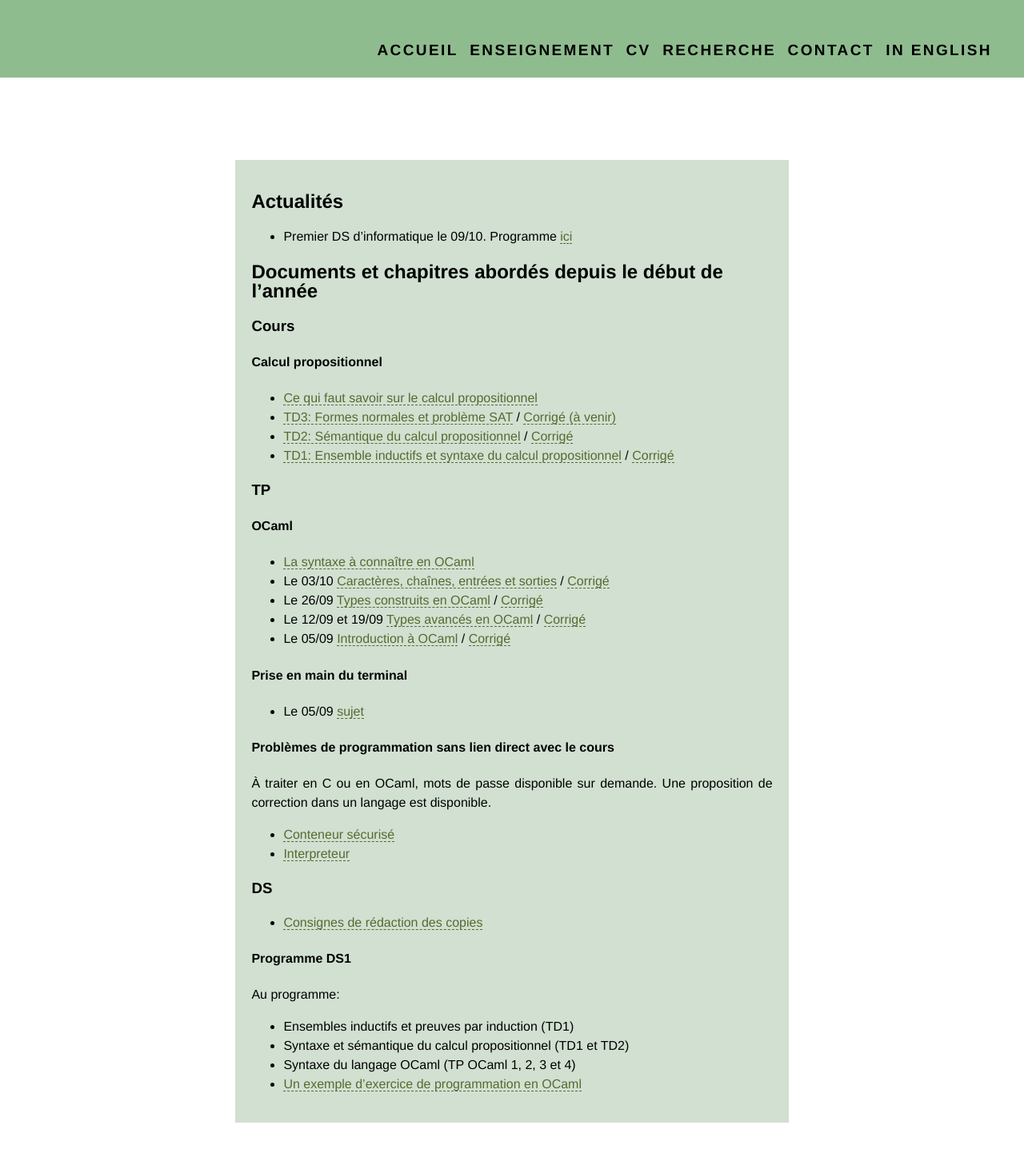
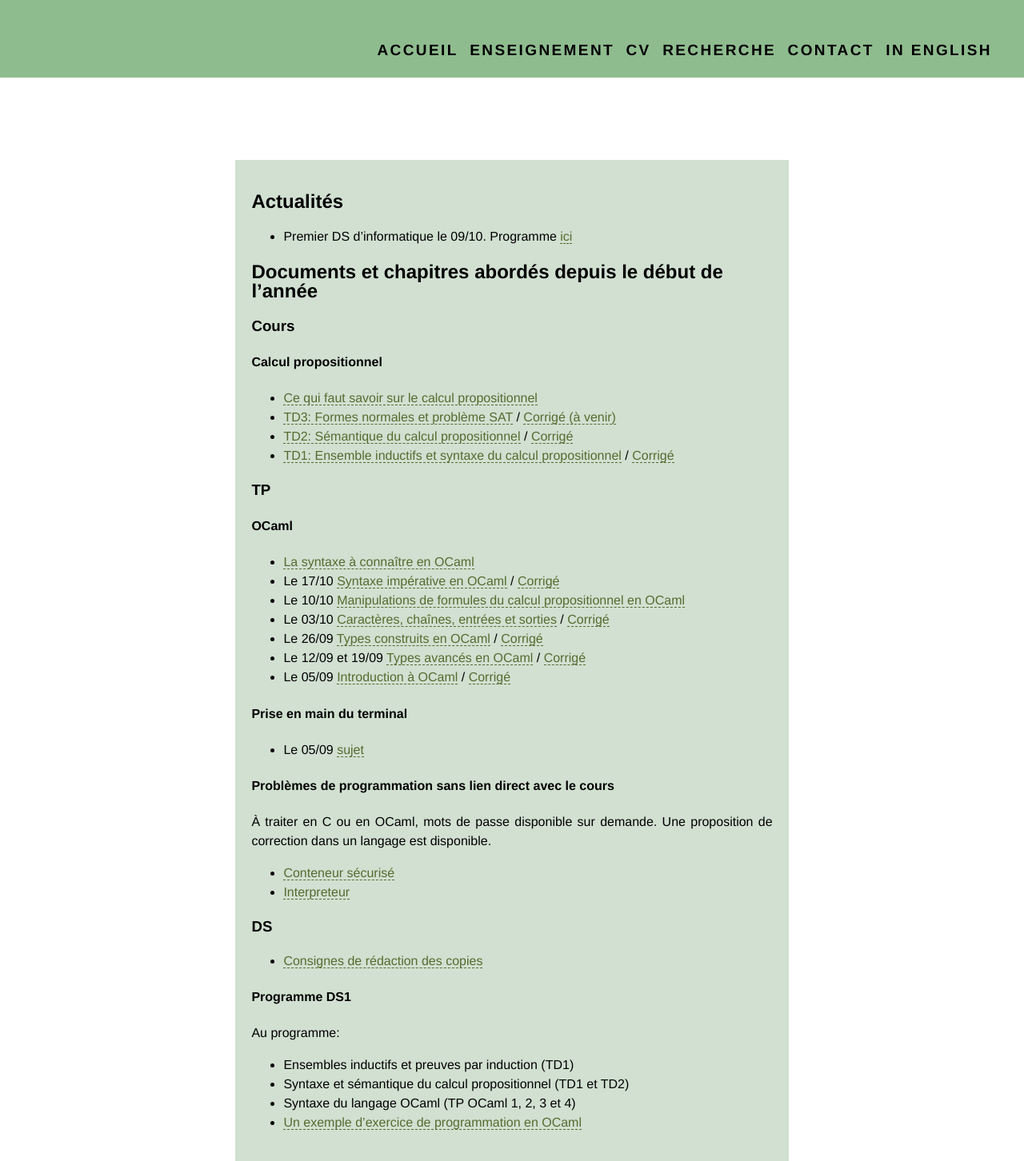
Before and after one commit to VladislavTempez/Vladislavtempez.github.io, a Jekyll site: the page built from pages/mp2i.md, in a window 1280 px wide. Shown: the whole page at 80% size. Built offline with Jekyll 4.4.1, drawn with Linux system fonts in a browser that asks for light colours; before the commit the page ends 1404 px from its top, so only the background shows below that.

Commit message:
ajout tp for et formules

```diff
--- a/pages/mp2i.md
+++ b/pages/mp2i.md
@@ -20,6 +20,8 @@ description: Vladislav Tempez - Enseignement - MP2I - Informatique
 ### TP
 #### OCaml
 - [La syntaxe à connaître en OCaml](https://nc-lycees.netocentre.fr/s/3YsmRsNCXLd57FK)
+- Le 17/10 [Syntaxe impérative en OCaml](https://nc-lycees.netocentre.fr/s/joPXZY2BsXLwKma) / [Corrigé](https://nc-lycees.netocentre.fr/s/nQwjoKmpNAe8tqq)
+- Le 10/10 [Manipulations de formules du calcul propositionnel en OCaml](https://nc-lycees.netocentre.fr/s/ctMnDaKRmHoJowz)
 - Le 03/10 [Caractères, chaînes, entrées et sorties](https://nc-lycees.netocentre.fr/s/tqay8X4RBwDQRH3) / [Corrigé](https://nc-lycees.netocentre.fr/s/Sd68EsiYc8E6K3p)
 - Le 26/09 [Types construits en OCaml](https://nc-lycees.netocentre.fr/s/Z8g4Zw34QaDdx3d) / [Corrigé](https://nc-lycees.netocentre.fr/s/YyetAsRFG5qbtPx)
 - Le 12/09 et 19/09 [Types avancés en OCaml](https://nc-lycees.netocentre.fr/s/DCkseTCmWJL4jjY) / [Corrigé](https://nc-lycees.netocentre.fr/s/krHkoti3eqBzF5L)
```
